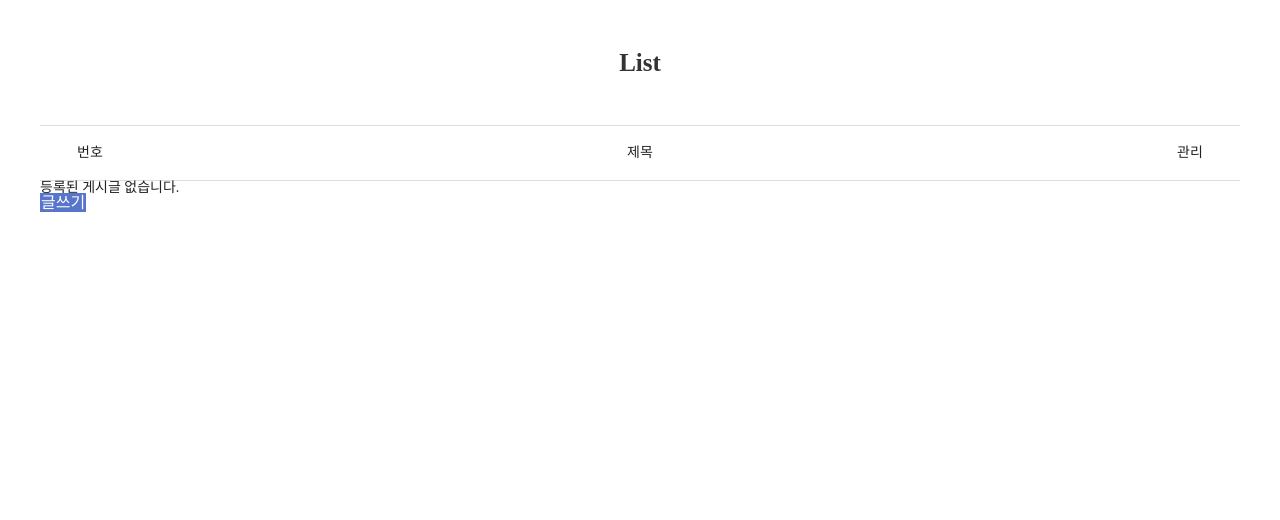
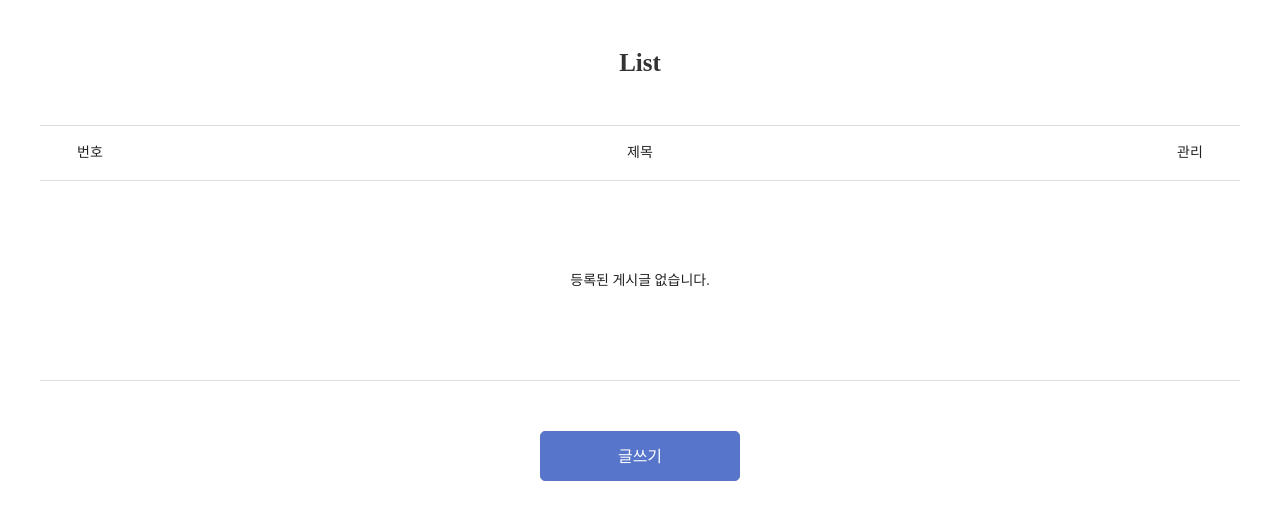
Before and after one commit to JangHyunjeong/react_blog_project, a React (Create React App) app: page / in a window 1280 px wide. Shown: the top 520 px of the page. Built offline with nearby package versions, Linux system fonts and the light colour scheme.

Commit message:
💄 게시판 스타일 업데이트

```diff
--- a/src/css/buttons.css
+++ b/src/css/buttons.css
@@ -1,19 +1,40 @@
-.button-wrap {
+.button-wrap-row {
     display: flex;
     justify-content: center;
+    margin-top: 50px;
 }
-.button-wrap > .button {
+.button-wrap-row > .button {
+    margin-left: 5px;
+}
+.button-wrap-row > .button:first-child {
+    margin-left: 0;
+}
+.button-wrap-col {
+    display: block;
+}
+.button-wrap-col > .button-xs {
+    margin-top: 5px;
+}
+.button-wrap-col > .button-xs:first-child {
+    margin-top: 0;
+}
+.button-m {
     display: block;
     width: 100%;
     max-width: 200px;
     height: 50px;
     line-height: 50px;
     font-size: 16px;
+    text-align: center;
     border-radius: 5px;
-    margin-left: 5px;
 }
-.button-wrap > .button:first-child {
-    margin-left: 0;
+.button-xs {
+    display: flex;
+    align-items: center;
+    justify-content: center;
+    width: 80px;
+    height: 30px;
+    font-size: 14px;
 }
 .button-normal {
     color: #333;
@@ -26,3 +47,8 @@
     background-color: #5775ca;
     text-align: center;
 }
+.button-del {
+    background-color: #bbb;
+    color: #fff;
+    border: 0;
+}
--- a/src/css/common.css
+++ b/src/css/common.css
@@ -19,10 +19,6 @@ body {
 }
 
 
-
-
-
-
 /* list-page */
 .list-content {
   border-top: 1px solid #ddd;
@@ -35,7 +31,12 @@ body {
 }
 .list-content > li.list-empty {
     grid-template-columns: 1fr;
-
+    grid-template-columns: 1fr;
+    min-height: 200px;
+    display: flex;
+    align-items: center;
+    justify-content: center;
+    border-bottom: 1px solid #ddd;
 }
 .list-content > li > div {
     border-bottom: 1px solid #ddd;
@@ -52,20 +53,6 @@ body {
     text-align: left;
     justify-content: flex-start;
 }
-
-.button-del {
-    display: flex;
-    align-items: center;
-    justify-content: center;
-    width: 80px;
-    height: 30px;
-    font-size: 14px;
-    background-color: #bbb;
-    color: #fff;
-    border: 0;
-}
-
-
 
 
 /* ==== form ==== */
```
